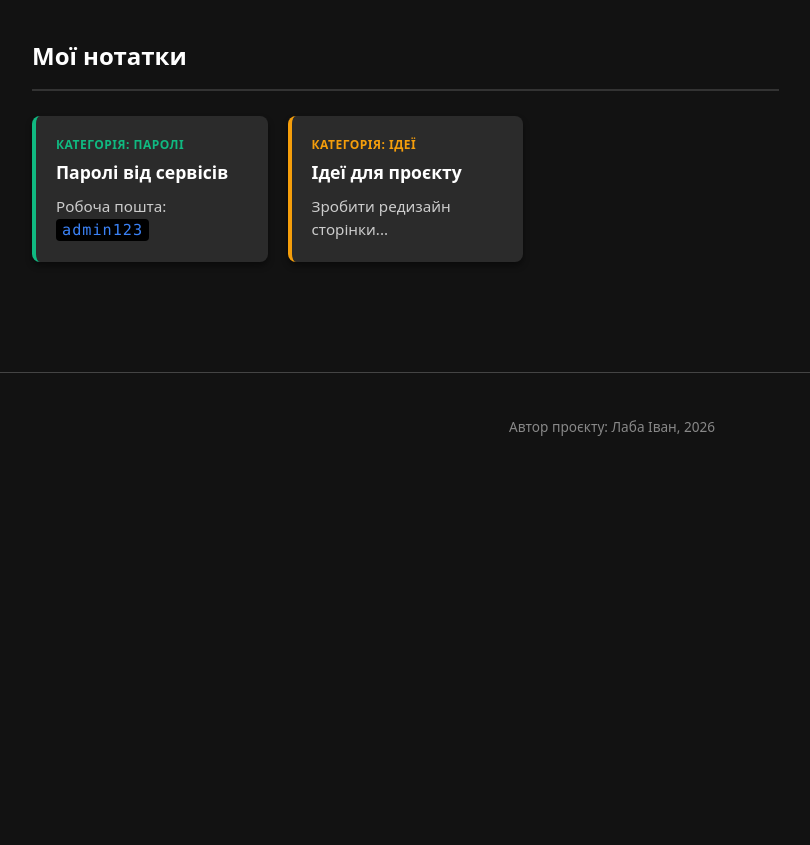
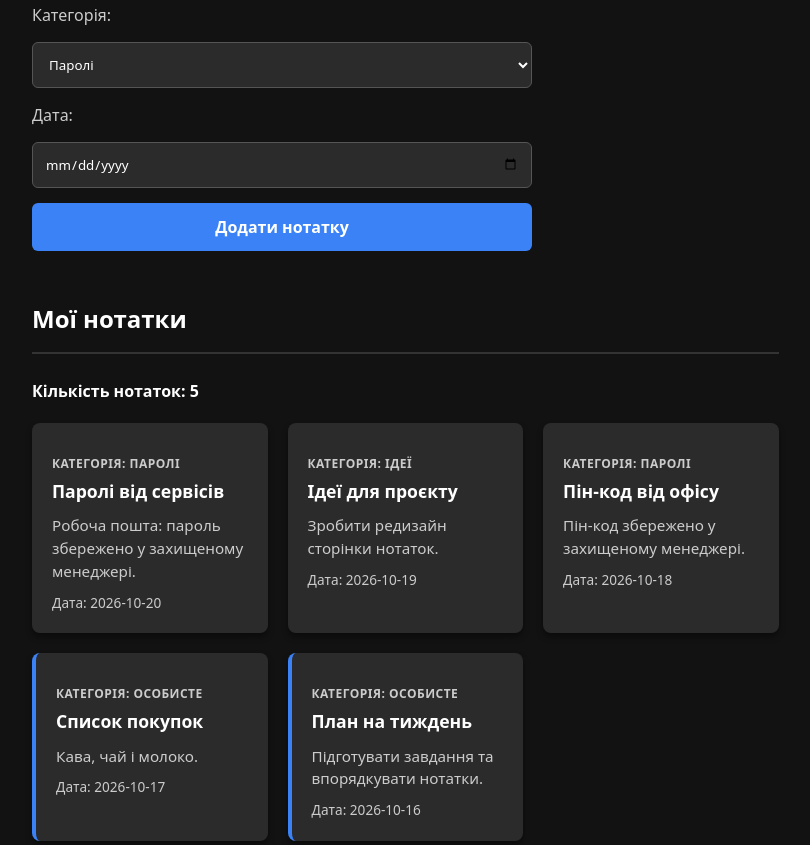
Before and after one commit to fl4wl3ssaw/notes-manager, a plain HTML site: page index.html in a window 1280 px wide. Shown: the part 416-1261 px from the top of the page, without its empty margins (28-838 px from the left). Before the commit the page ends 897 px from the top, so only its background shows below. Drawn offline with Linux system fonts and the light colour scheme.

Commit message:
implement notes rendering for variant 13

```diff
--- a/css/style.css
+++ b/css/style.css
@@ -142,6 +142,33 @@ img {
     min-height: 80px;
 }
 
+.form-button {
+    padding: 12px 18px;
+    border: 0;
+    border-radius: 6px;
+    background-color: var(--accent-safe);
+    color: var(--text-primary);
+    font: inherit;
+    font-weight: bold;
+    cursor: pointer;
+}
+
+.form-button:hover {
+    filter: brightness(1.12);
+}
+
+.notes-count {
+    margin: 0 0 20px;
+    font-weight: bold;
+    color: var(--text-primary);
+}
+
+.note-date {
+    margin: 0;
+    color: var(--text-secondary);
+    font-size: 0.85rem;
+}
+
 .note-card {
     background-color: var(--bg-card);
     padding: 20px;
@@ -225,6 +252,10 @@ img {
     border-left: 4px solid var(--cat-ideas);
 }
 
+.note-card--cat-особисте {
+    border-left: 4px solid var(--accent-safe);
+}
+
 @media (min-width: 600px) {
     .header {
         flex-direction: row;
--- a/index.html
+++ b/index.html
@@ -30,6 +30,15 @@
 
                 <label for="textarea" class="form-label">Текст:</label>
                 <textarea id="textarea" class="form-input form-textarea"></textarea>
+                <label for="category" class="form-label">Категорія:</label>
+                <select id="category" class="form-input">
+                    <option value="Паролі">Паролі</option>
+                    <option value="Ідеї">Ідеї</option>
+                    <option value="Особисте">Особисте</option>
+                </select>
+                <label for="date" class="form-label">Дата:</label>
+                <input type="date" id="date" class="form-input">
+                <button type="submit" class="form-button">Додати нотатку</button>
             </form>
         </section>
 
@@ -37,21 +46,8 @@
         <section class="section" id="list">
             <h2 class="section-title">Мої нотатки</h2>
 
-            <div class="cards-container">
-                <!-- Картка з паролем (з категорією) -->
-                <article class="note-card note-card--cat-pass">
-                    <span class="note-category">Категорія: Паролі</span>
-                    <h3 class="note-title">Паролі від сервісів</h3>
-                    <p class="note-text">Робоча пошта: <span class="pwd-value">admin123</span></p>
-                </article>
-
-                <!-- Картка з ідеєю (з категорією) -->
-                <article class="note-card note-card--cat-ideas">
-                    <span class="note-category">Категорія: Ідеї</span>
-                    <h3 class="note-title">Ідеї для проєкту</h3>
-                    <p class="note-text">Зробити редизайн сторінки...</p>
-                </article>
-            </div>
+            <p id="notes-count" class="notes-count">Кількість нотаток: 0</p>
+            <div class="cards-container" id="notes-list"></div>
         </section>
     </main>
 
--- a/js/script.js
+++ b/js/script.js
@@ -1,54 +1,114 @@
-// Крок 3: Перевірка підключення файлу
-console.log('script.js підключено');
-
-// Крок 4: Оголошення даних Варіанта 13 (масив об'єктів нотаток)
+// Крок 1: Підготуйте дані варіанта 13 — назву, текст, дату й категорію кожної нотатки.
 const notes = [
-    { title: 'Паролі від сервісів', category: 'Паролі' },
-    { title: 'Ідеї для проєкту', category: 'Ідеї' },
-    { title: 'Пін-код від офісу', category: 'Паролі' },
-    { title: 'Список покупок', category: 'Особисте' },
-    { title: 'План на тиждень', category: 'Особисте' }
+    {
+        title: 'Паролі від сервісів',
+        text: 'Робоча пошта: пароль збережено у захищеному менеджері.',
+        date: '2026-10-20',
+        category: 'Паролі'
+    },
+    {
+        title: 'Ідеї для проєкту',
+        text: 'Зробити редизайн сторінки нотаток.',
+        date: '2026-10-19',
+        category: 'Ідеї'
+    },
+    {
+        title: 'Пін-код від офісу',
+        text: 'Пін-код збережено у захищеному менеджері.',
+        date: '2026-10-18',
+        category: 'Паролі'
+    },
+    {
+        title: 'Список покупок',
+        text: 'Кава, чай і молоко.',
+        date: '2026-10-17',
+        category: 'Особисте'
+    },
+    {
+        title: 'План на тиждень',
+        text: 'Підготувати завдання та впорядкувати нотатки.',
+        date: '2026-10-16',
+        category: 'Особисте'
+    }
 ];
 
-// Крок 5 та 9: Підрахунок кількості нотаток у кожній категорії за допомогою циклу for
-// Функція приймає масив нотаток, проходить по ньому циклом for та виводить підсумкову кількість нотаток за категоріями
-function countNotesByCategory(notesArray) {
-    const categoryCounts = {};
-
-    for (let i = 0; i < notesArray.length; i++) {
-        const cat = notesArray[i].category;
-        if (categoryCounts[cat]) {
-            categoryCounts[cat]++;
-        } else {
-            categoryCounts[cat] = 1;
-        }
-    }
-
-    console.log('Кількість нотаток за категоріями:', categoryCounts);
-    return categoryCounts;
+// Крок 2: Прибрати статичний приклад через querySelector i .remove()
+const staticNote = document.querySelector('.static-example');
+if (staticNote) {
+    staticNote.remove();
 }
 
-// Виклики для перевірки
-countNotesByCategory(notes);
+// Знайдіть контейнер списку й елемент підсумку за їхніми id в HTML (#notes-list, #notes-count)
+const listContainer = document.querySelector('#notes-list');
+const notesCount = document.querySelector('#notes-count');
+const noteForm = document.querySelector('.form');
 
-// Крок 6 та 9: Умовна перевірка довжини пароля
-// Функція приймає пароль і виводить попередження в консоль, якщо його довжина менша за 8 символів
-function checkPasswordLength(password) {
-    if (password.length < 8) {
-        console.warn(`Попередження: Пароль "${password}" занадто короткий (менше 8 символів)!`);
-    } else {
-        console.log(`Пароль "${password}" має належну довжину.`);
+// Крок 3: Порахуйте кількість нотаток у масиві та оновіть наявний лічильник p#notes-count.
+function updateNotesCount() {
+    notesCount.textContent = `Кількість нотаток: ${notes.length}`;
+}
+
+// Крок 4: Пройдіть масив нотаток циклом і створіть для кожної окрему картку.
+function renderNotes(notesArray) {
+    listContainer.replaceChildren();
+
+    // Використовуємо entries() для отримання індексу (потрібно для data-id)
+    for (const [index, note] of notesArray.entries()) {
+        // Крок 5: Створіть елементи картки (article, h3, p)
+        const article = document.createElement('article');
+        const category = document.createElement('p'); // p за вимогами Варіанта 13
+        const title = document.createElement('h3');
+        const text = document.createElement('p');
+        const date = document.createElement('p');
+
+        article.classList.add('note-card');
+        category.classList.add('note-category');
+        title.classList.add('note-title');
+        text.classList.add('note-text');
+        date.classList.add('note-date');
+
+        category.textContent = `Категорія: ${note.category}`;
+        title.textContent = note.title;
+        text.textContent = note.text;
+        date.textContent = `Дата: ${note.date}`;
+
+        // Крок 6: Додайте атрибут data-id та клас категорії
+        article.dataset.id = index + 1; // Установлює атрибут data-id="1", data-id="2"...
+        article.classList.add(`note-card--cat-${note.category.toLowerCase()}`);
+
+        // Крок 7: Додайте всі створені елементи до картки, а картку — до контейнера списку.
+        article.append(category, title, text, date);
+        listContainer.append(article);
     }
 }
 
-// Виклики для перевірки
-checkPasswordLength('admin123');
-checkPasswordLength('4321');
+// Крок 8: Викличте рендер одразу під час завантаження сторінки.
+renderNotes(notes);
+updateNotesCount();
 
-// Крок 7 та 9: Стрілочна функція перевірки надійності пароля (Вимога Варіанта 13)
-// Стрілочна функція перевіряє, чи є пароль надійним (довжина >= 8), та повертає true або false
-const isStrongPassword = password => password.length >= 8;
+// Крок 9: Дозвольте додавати нотатку через форму й одразу оновлюйте список та лічильник.
+if (noteForm) {
+    noteForm.addEventListener('submit', (event) => {
+        event.preventDefault();
 
-// Викликаємо та виводимо результат у консоль
-console.log('Чи надійний "admin123":', isStrongPassword('admin123'));
-console.log('Чи надійний "4321":', isStrongPassword('4321'));
+        const titleInput = document.querySelector('#title');
+        const textInput = document.querySelector('#textarea');
+        const categoryInput = document.querySelector('#category');
+        const dateInput = document.querySelector('#date');
+
+        if (!titleInput.value.trim() || !textInput.value.trim()) {
+            return;
+        }
+
+        notes.push({
+            title: titleInput.value.trim(),
+            text: textInput.value.trim(),
+            date: dateInput.value || new Date().toISOString().slice(0, 10),
+            category: categoryInput.value
+        });
+
+        renderNotes(notes);
+        updateNotesCount();
+        noteForm.reset();
+    });
+}
```
